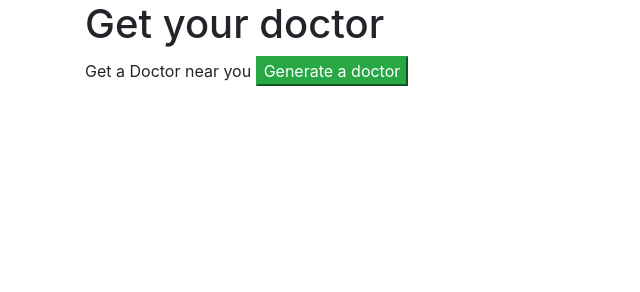
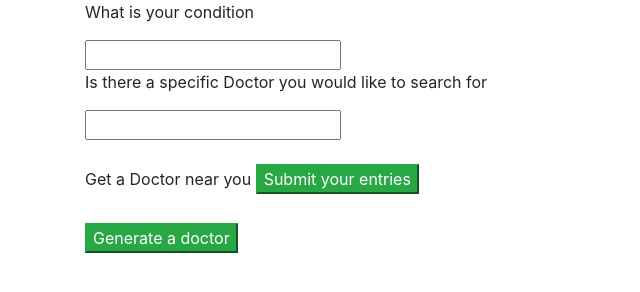
Before and after one commit to StevenFleming/Better-Doctor, a website built with webpack: page src/index.html in a window 1280 px wide. Shown: the whole page, without its empty margins (0-640 px from the left). Built offline with nearby package versions, Linux system fonts and the light colour scheme.

Commit message:
Sets up form in html

```diff
--- a/src/index.html
+++ b/src/index.html
@@ -2,15 +2,27 @@
 <html>
   <head>
       <script type="text/javascript" src="backend.js"></script>
-      <title>Weather</title>
+      <title>Doctor</title>
     </head>
     <body>
+
       <div class="container">
-        <h1>Get your doctor</h1>
-        <label for="dinoInput">Get a Doctor near you</label>
-        <button class="btn-success" id="getDinoText">Generate a doctor</button>
-        <br>
-        <div id="showDoctor"></div>
+
+        <form id="form1">
+          <p>What is your condition</p>
+          <input type="text" id="condition">
+          <p>Is there a specific Doctor you would like to search for</p>
+          <input type="text" id="specificDoctor">
+          <br>
+          <br>
+          <label for="dinoInput">Get a Doctor near you</label>
+          <button type= "submit" class="btn-success"> Submit your entries</button>
+          <br>
+          <br>
+        </form>
+          <button class="btn-success" id="getDinoText">Generate a doctor</button>
+          <br>
+      <div id="showDoctor"></div>
         <br>
       </div>
     </body>
```
